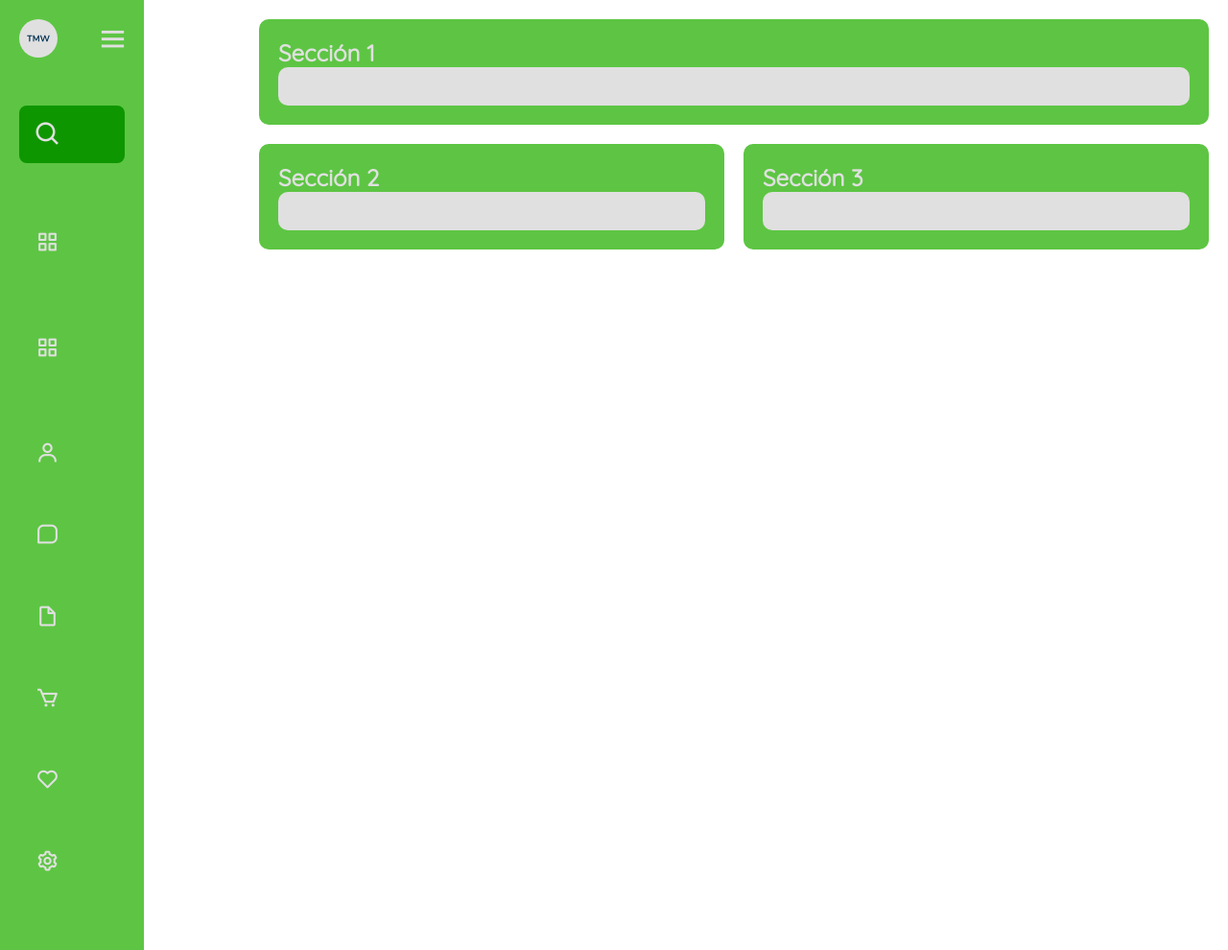
After one commit to Dvsteven/Veterinaria, a PHP site: page /panel/index.html in a window 1280 px wide. The commit adds this page. Shown: the whole page at 96% size. Run offline with PHP 8.4, Linux system fonts and the light colour scheme.

Commit message:
Adicion de modulo panel y profile y eliminacion de perfil vrs anterior

```diff
--- a/index.php
+++ b/index.php
@@ -17,7 +17,7 @@ session_start();
             <li class="btn" onclick="navigateTo('index.html')">Inicio</li>
             <li class="btn" onclick="navigateTo('./mascotas/mascotas_index.html')">Mascotas</li>
             <li class="btn" onclick="navigateTo('./servicios/servicios.html')">Servicios</li>
-            <li class="btn" onclick="navigateTo('./perfil/dashboard.php')">Perfil</li>
+            <li class="btn" onclick="navigateTo('./profile/index.html')">Perfil</li>
             <li class="btn" onclick="navigateTo('./login/indexlogin.html')">Ingresar</li>
             <li class="btn" onclick="navigateTo('./login/indexreg.html')">Registro</li>
           </ul>
--- /dev/null
+++ b/panel/css/estilos.css
@@ -0,0 +1,203 @@
+/* FONTS GOOGLE */
+@import url('https://fonts.googleapis.com/css2?family=Quicksand&display=swap');
+
+/* VARIABLES */
+
+:root {
+    --blanco: #E0E0E0;
+    --verde-oscuro: #0e9601;
+    --bg-menu: #5dc543;
+    --bg-body: #C7E1FF;
+    --negro: black;
+}
+
+/* GENERALES */
+
+*{
+    margin: 0;
+    padding: 0;
+    box-sizing: border-box;
+}
+
+body {
+    font-family: 'Quicksand', sans-serif;
+    color: var(--blanco);
+}
+
+/* LAYOUT */
+
+.menu-dashboard {
+    max-width: 150px;
+    background: var(--bg-menu);
+    padding: 20px;
+    transition: max-width .3s ease;
+    position:fixed;
+    height: 100%;
+    overflow-y: auto; /* Habilitar el scroll */
+}
+
+.menu-dashboard::-webkit-scrollbar{
+    display: none;
+}
+
+.top-menu {
+    display: flex;
+    align-items: center;
+    justify-content: space-between;
+}
+
+.top-menu .logo {
+    display: flex;
+    align-items: center;
+}
+
+.top-menu .logo img {
+    width: 40px;
+    transition: width .3s ease;
+}
+
+.top-menu .logo span {
+    font-size: 20px;
+    margin-left: 20px;
+    display: none;
+}
+
+.top-menu .toggle {
+    width: 30px;
+    height: 20px;
+    display: flex;
+    align-items: center;
+    justify-content: space-between;
+    cursor: pointer;
+}
+
+.top-menu .toggle i {
+    font-size: 35px;
+}
+
+/* INPUT BOX */
+
+.input-search {
+    width: 100%;
+    margin: 50px 0;
+    background-color: var(--verde-oscuro);
+    padding: 15px;
+    border-radius: 8px;
+    display: flex;
+    align-items: center;
+}
+
+.input-search i {
+    font-size: 30px;
+    margin-right: 20px;
+}
+
+.input-search .input {
+    border: none;
+    outline: none;
+    background-color: transparent;
+    width: 100%;
+    height: 30px;
+    color: var(--blanco);
+    font-size: 22px;
+    display: none;
+}
+
+/* ENLACES MENU */
+
+.menu .enlace {
+    width: 100%;
+    padding: 20px 0 20px 17px;
+    border-radius: 8px;
+    display: flex;
+    align-items: center;
+    margin-bottom: 20px;
+    cursor: pointer;
+    font-size: 20px;
+    transition: all .3s ease;
+}
+
+.menu .enlace:hover {
+    background: var(--verde-oscuro);
+}
+
+.menu .enlace i {
+    margin-right: 20px;
+    font-size: 25px;
+}
+
+.menu .enlace span {
+    opacity: 0;
+    transition: opacity .3s ease;
+}
+
+.menu-dashboard.open {
+    max-width: 300px;
+}
+
+.menu-dashboard.open .top-menu .logo span {
+    display: block;
+}
+
+.menu-dashboard.open .input-search
+.menu-dashboard.open .menu .enlace {
+    width: auto;
+}
+
+.menu-dashboard.open .input-search .input {
+    display: block;
+}
+
+.menu-dashboard.open .menu .enlace {
+    padding: 20px;
+}
+
+.menu-dashboard.open .menu .enlace span {
+    opacity: 1;
+}
+
+/* Estilos para el contenedor principal y las secciones */
+.main-container {
+    display: flex;
+    flex-direction: column;
+    gap: 20px; /* Espacio entre secciones */
+    margin-left: 250px; /* Ancho del menú */
+    padding: 20px;
+}
+
+.section1 {
+    background-color: var(--bg-menu);
+    padding: 20px;
+    border-radius: 10px;
+    width: 100%;
+
+}
+
+.section2 {
+    background-color: var(--bg-menu);
+    padding: 20px;
+    border-radius: 10px;
+    width: 100%;
+
+}
+
+.section3 {
+    background-color: var(--bg-menu);
+    padding: 20px;
+    border-radius: 10px;
+    width: 100%;
+
+}
+.content-section{
+    display: flex;
+    /* flex-direction: column; */
+    width: 100%;
+    gap: 20px;
+    /* justify-content: space-between; */
+}
+
+.box {
+    background-color: var(--blanco);
+    padding: 20px;
+    border-radius: 10px;
+}
--- /dev/null
+++ b/panel/index.html
@@ -0,0 +1,103 @@
+<!DOCTYPE html>
+<html lang="en">
+<head>
+    <meta charset="UTF-8">
+    <meta http-equiv="X-UA-Compatible" content="IE=edge">
+    <meta name="viewport" content="width=device-width, initial-scale=1.0">
+    <title>Menu Dashboard</title>
+    <!-- BOX ICONS -->
+    <link href='https://unpkg.com/boxicons@2.0.9/css/boxicons.min.css' rel='stylesheet'>
+    <!-- CSS -->
+    <link rel="stylesheet" href="./css/estilos.css">
+    <!-- JS -->
+    <script src="./js/app.js" defer></script>
+</head>
+<body>
+
+    <div class="menu-dashboard">
+        <!-- TOP MENU -->
+        <div class="top-menu">
+            <div class="logo">
+                <img src="./img/logo.svg" alt="">
+                <span>Usuario</span>
+            </div>
+            <div class="toggle">
+                <i class='bx bx-menu'></i>
+            </div>
+        </div>
+        <!-- INPUT SEARCH -->
+        <div class="input-search">
+            <i class='bx bx-search'></i>
+            <input type="text" class="input" placeholder="Buscar">
+        </div>
+        <!-- MENU -->
+        <div class="menu">
+            <div class="enlace">
+                <i class="bx bx-grid-alt"></i>
+                <span>Dashboard</span>
+            </div>
+
+            <div class="enlace">
+                <i class="bx bx-grid-alt"></i>
+                <span>Info del perfil</span>
+            </div>
+
+            <div class="enlace">
+                <i class="bx bx-user"></i>
+                <span>Usuario</span>
+            </div>
+
+            <div class="enlace">
+                <i class="bx bx-message-square"></i>
+                <span>Citas</span>
+            </div>
+
+            <div class="enlace">
+                <i class="bx bx-file-blank"></i>
+                <span>Archivos</span>
+            </div>
+
+            <div class="enlace">
+                <i class="bx bx-cart"></i>
+                <span>Pedidos</span>
+            </div>
+
+            <div class="enlace">
+                <i class="bx bx-heart"></i>
+                <span>Favoritos</span>
+            </div>
+
+            <div class="enlace">
+                <i class="bx bx-cog"></i>
+                <span>Configuración</span>
+            </div>
+        </div>
+    </div>
+
+    <!-- Contenedor principal -->
+    <div class="main-container">
+        <!-- Sección 1 -->
+        <div class="section1">
+            <h2>Sección 1</h2>
+            <div class="box">
+            </div>
+        </div>
+        <div class="content-section">
+            <!-- Sección 2 -->
+        <div class="section2">
+            <h2>Sección 2</h2>
+            <div class="box">
+                <!-- Contenido de la sección 2 -->
+            </div>
+        </div>
+
+        <div class="section3">
+            <h2>Sección 3</h2>
+            <div class="box">
+                <!-- Contenido de la sección 3 -->
+            </div>
+        </div>
+        </div>
+    </div>
+</body>
+</html>
--- /dev/null
+++ b/panel/js/app.js
@@ -0,0 +1,31 @@
+//Seleccion de elementos
+const toggle = document.querySelector(".toggle")
+const menuDashboard = document.querySelector(".menu-dashboard")
+const iconoMenu = toggle.querySelector("i")
+const enlacesMenu = document.querySelectorAll(".enlace")
+
+//Evento click
+toggle.addEventListener("click", () => {
+    // Alterna la clase "open" en el elemento con la clase "menu-dashboard"
+    menuDashboard.classList.toggle("open")
+
+    // Si el icono tiene la clase "bx-menu"
+    if(iconoMenu.classList.contains("bx-menu")){
+        // Reemplaza la clase "bx-menu" con "bx-x"
+        iconoMenu.classList.replace("bx-menu", "bx-x")
+    } else {
+        // De lo contrario, reemplaza la clase "bx-x" con "bx-menu"
+        iconoMenu.classList.replace("bx-x", "bx-menu")
+    }
+})
+
+// Para cada elemento con la clase "enlace"
+enlacesMenu.forEach(enlace => {
+    // Añade un evento de click
+    enlace.addEventListener("click", () => {
+        // Añade la clase "open" al elemento con la clase "menu-dashboard"
+        menuDashboard.classList.add("open")
+        // Reemplaza la clase "bx-menu" con "bx-x" en el icono
+        iconoMenu.classList.replace("bx-menu", "bx-x")
+    })
+})
```
Also changed, not shown: css/estilo.css (+18 -12 lines), profile/css/stylesheet.css (added, +45 -0 lines), profile/index.html (added, +94 -0 lines), panel/img/logo.svg (added).
